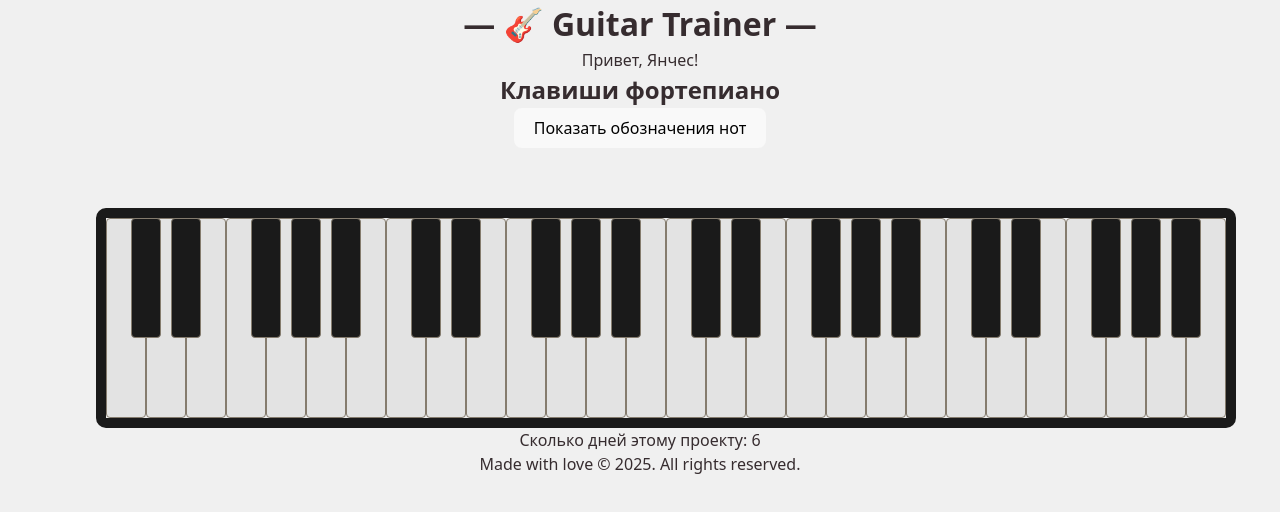
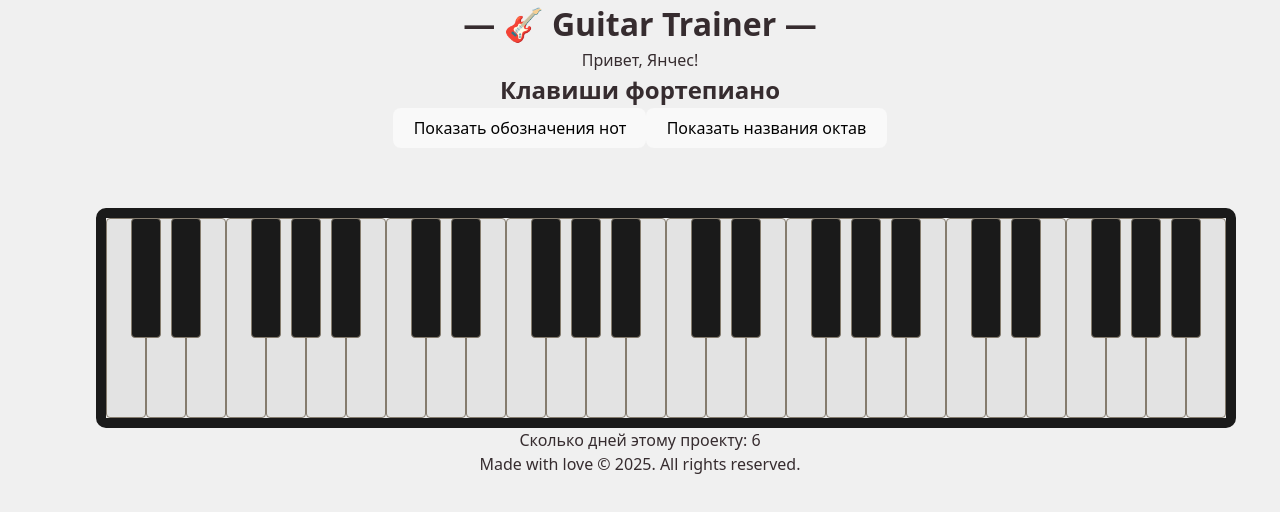
Before and after one commit to yanlogan/react-guitar-trainer, a React (Vite) app: page / in a window 1280 px wide. Shown: the top 512 px of the page. Built offline with nearby package versions, Linux system fonts and the light colour scheme.

Commit message:
feat: add toggleShowOctaveLabels button

```diff
--- a/src/App.tsx
+++ b/src/App.tsx
@@ -7,13 +7,22 @@ import {useState} from "react";
 
 const App = () => {
     const name = 'Янчес'
-    const [showPianoKeyLabels   , setShowPianoKeyLabels   ] = useState(false);
+    const [showPianoKeyLabels, setShowPianoKeyLabels] = useState(false);
+    const [showOctaveLabels, setShowOctaveLabels] = useState(false);
 
     const toggleShowPianoKeyLabels = () => {
         if (showPianoKeyLabels) {
             setShowPianoKeyLabels(false)
         } else {
             setShowPianoKeyLabels(true)
+        }
+    }
+
+    const toggleShowOctaveLabels = () => {
+        if (showOctaveLabels) {
+            setShowOctaveLabels(false)
+        } else {
+            setShowOctaveLabels(true)
         }
     }
 
@@ -32,8 +41,9 @@ const App = () => {
                         <div className={"piano-controls"}>
                             {/*TODO: сделать это тогглером*/}
                             <Button title={"Показать обозначения нот"} handleClick={toggleShowPianoKeyLabels}/>
+                            <Button title={"Показать названия октав"} handleClick={toggleShowOctaveLabels}/>
                         </div>
-                        <PianoKeyboard showPianoKeyLabels={showPianoKeyLabels}/>
+                        <PianoKeyboard showPianoKeyLabels={showPianoKeyLabels} showOctaveLabels={showOctaveLabels}/>
                     </section>
                     {/*<h2>Гитарный гриф</h2>*/}
                 </Container>
--- a/src/components/PianoKeyboard/PianoKeyboard.tsx
+++ b/src/components/PianoKeyboard/PianoKeyboard.tsx
@@ -3,10 +3,11 @@ import PianoOctave from "../PianoOctave/PianoOctave.tsx";
 import type {Octave} from "../../types/pianoKeys.ts";
 
 interface PianoKeyboardProps {
-    showPianoKeyLabels?: boolean
+    showPianoKeyLabels?: boolean,
+    showOctaveLabels?: boolean
 }
 
-const PianoKeyboard = ({showPianoKeyLabels = false}: PianoKeyboardProps) => {
+const PianoKeyboard = ({showPianoKeyLabels = false, showOctaveLabels = false}: PianoKeyboardProps) => {
     const octaves: Octave[] = [
         {octaveName: "great", octaveLabel: "Большая"},
         {octaveName: "small", octaveLabel: "Малая"},
@@ -17,7 +18,7 @@ const PianoKeyboard = ({showPianoKeyLabels = false}: PianoKeyboardProps) => {
     return (
         <div className="PianoKeyboard">
             {octaves.map(({octaveName, octaveLabel}  ) => (
-                <PianoOctave name={octaveName} label={octaveLabel} showPianoKeyLabels={showPianoKeyLabels}/>
+                <PianoOctave key={octaveName} name={octaveName} label={octaveLabel} showPianoKeyLabels={showPianoKeyLabels} showLabel={showOctaveLabels}/>
             ))}
         </div>
     );
--- a/src/components/PianoOctave/PianoOctave.tsx
+++ b/src/components/PianoOctave/PianoOctave.tsx
@@ -5,10 +5,11 @@ import type {OctaveLabel, OctaveName, OctaveNote} from "../../types/pianoKeys.ts
 interface PianoOctaveProps {
     name: OctaveName,
     label: OctaveLabel,
-    showPianoKeyLabels?: boolean
+    showPianoKeyLabels?: boolean,
+    showLabel?: boolean
 }
 
-const PianoOctave = ({name, label, showPianoKeyLabels = false}: PianoOctaveProps) => {
+const PianoOctave = ({name, label, showPianoKeyLabels = false, showLabel = false}: PianoOctaveProps) => {
     const octaveNotes: OctaveNote[] = [
         {
             pianoKey: "C",
@@ -74,7 +75,7 @@ const PianoOctave = ({name, label, showPianoKeyLabels = false}: PianoOctaveProps
 
     return (
         <div className="PianoOctave" data-piano-octave={name}>
-            <div className="PianoOctave__label">{label}</div>
+            {showLabel && <div className="PianoOctave__label">{label}</div>}
             <div className="PianoOctave__wrapper">
                 {octaveNotes.map(({pianoKey, pianoKeyLabel, color}) => (
                     <PianoKey key={pianoKey} pianoKey={pianoKey} pianoKeyLabel={pianoKeyLabel} color={color} showLabel={showPianoKeyLabels}/>
```
